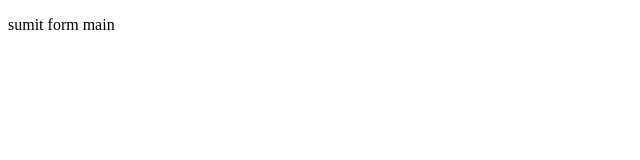
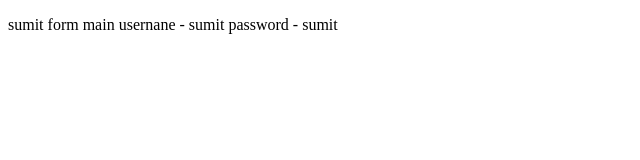
Before and after one commit to sumitbansode360/git_demo, a plain HTML site: page hijk.html in a window 1280 px wide. Shown: the whole page, without its empty margins (0-640 px from the left). Drawn offline with Linux system fonts and the light colour scheme.

Commit message:
Update hijk.html

```diff
--- a/hijk.html
+++ b/hijk.html
@@ -6,6 +6,6 @@
     <title>Document</title>
 </head>
 <body>
-    <p>sumit form main </p>
+    <p>sumit form main usernane - sumit password - sumit</p>
 </body>
 </html>
```
